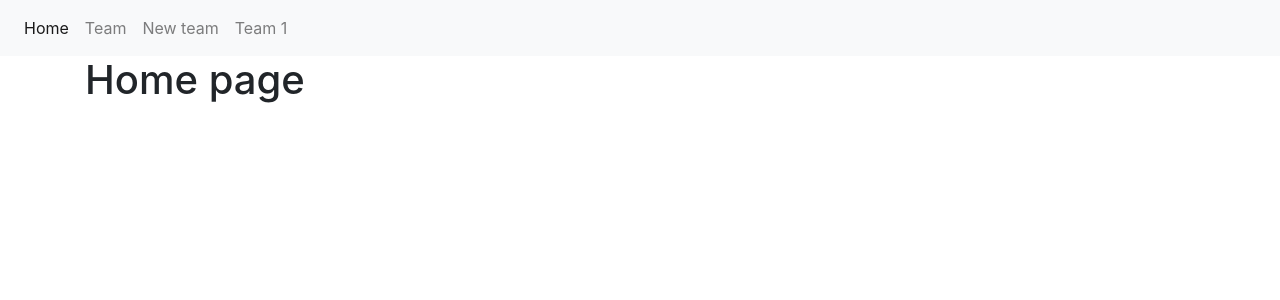
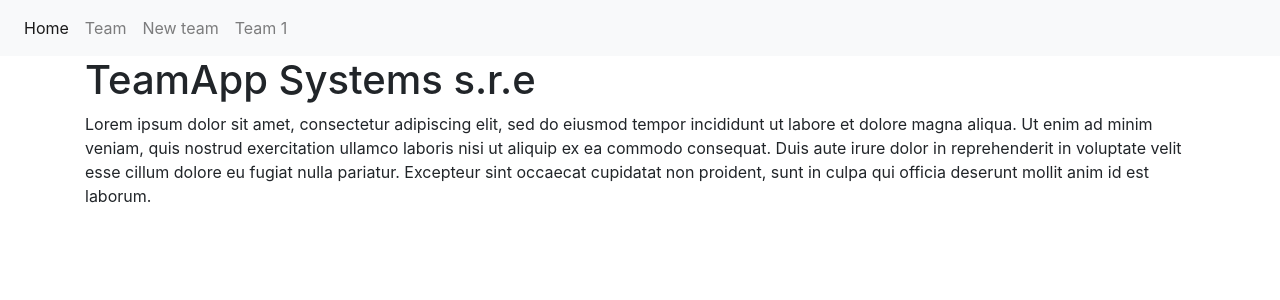
Before and after one commit to alburnus/team-app-reactjs-tutorial, a React (Create React App) app: page / in a window 1280 px wide. Shown: the top 300 px of the page. Built offline with nearby package versions, Linux system fonts and the light colour scheme.

Commit message:
Text update.

```diff
--- a/src/Home.js
+++ b/src/Home.js
@@ -4,7 +4,14 @@
     render() {
         return (
             <div className="container">
-                <h1>Home page</h1>
+                <h1>TeamApp Systems s.r.e</h1>
+                <p>
+                    Lorem ipsum dolor sit amet, consectetur adipiscing elit, sed do eiusmod tempor incididunt ut labore
+                    et dolore magna aliqua. Ut enim ad minim veniam, quis nostrud exercitation ullamco laboris nisi ut
+                    aliquip ex ea commodo consequat. Duis aute irure dolor in reprehenderit in voluptate velit esse
+                    cillum dolore eu fugiat nulla pariatur. Excepteur sint occaecat cupidatat non proident, sunt in
+                    culpa qui officia deserunt mollit anim id est laborum.
+                </p>
             </div>
         );
     }
```
